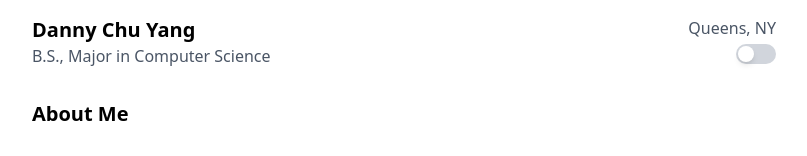
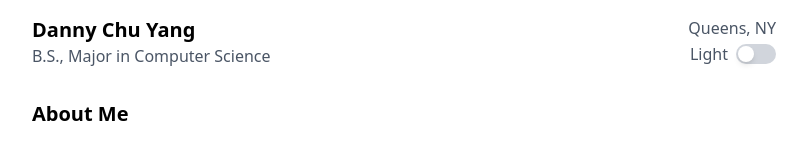
Before and after one commit to danncd/portfolio, a Next.js app: page / in a window 1280 px wide. Shown: the top 156 px of the page, without its empty margins (236-1043 px from the left). Built offline with nearby package versions, Linux system fonts and the light colour scheme.

Commit message:
UI updates

```diff
--- a/src/app/components/Nav.tsx
+++ b/src/app/components/Nav.tsx
@@ -23,7 +23,10 @@ export default function Nav() {
 			</div>
 			<div className="text-gray-600 flex flex-col items-end">
 				<span className="dark:text-gray-400">Queens, NY</span>
-				<span className="flex items-center h-full">
+				<span className="flex items-center h-full flex-row gap-2">
+					<span className="dark:text-gray-400">
+						{darkMode ? "Dark" : "Light"}
+					</span>
 					<button
 						onClick={() => setDarkMode(!darkMode)}
 						className={`w-10 h-5 flex items-center rounded-full	pl-0.5 pr-0.5 cursor-pointer transition-colors duration-300
--- a/src/app/components/Projects.tsx
+++ b/src/app/components/Projects.tsx
@@ -22,8 +22,8 @@ export default function Projects({ tags, projects } : ProjectProps) {
 						key={tag}
 						className={`${selectedTag === tag
                             ? "bg-black dark:bg-blue-500 text-white"
-                            : "bg-gray-200 dark:text-black hover:bg-gray-300"}
-                            px-2 py-1 text-sm rounded-md cursor-pointer ease-in-out transition-all duration-200`}
+                            : "bg-gray-200 hover:bg-gray-300"}
+                            px-2 py-1 text-sm text-black rounded-md cursor-pointer`}
                         onClick={() => setSelectedTag(tag)}
 					>
 						{tag}
```
